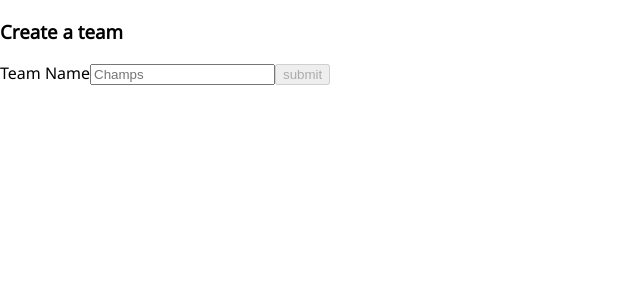
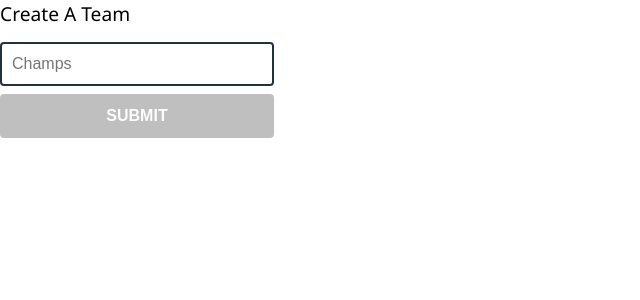
Before and after one commit to meloncatty/roster_bots, a React (Create React App) app: page / in a window 1280 px wide. Shown: the top 300 px of the page, without its empty margins (0-640 px from the left). Built offline with nearby package versions, Linux system fonts and the light colour scheme.

Commit message:
Style form

```diff
--- a/src/components/RosterForm/index.js
+++ b/src/components/RosterForm/index.js
@@ -1,6 +1,7 @@
 import React, { Component } from 'react'
 import { connect } from 'react-redux'
 import getTeamName from '../../actions'
+import './styles.css'
 
 class RosterForm extends Component {
   constructor (props) {
@@ -24,20 +25,26 @@ class RosterForm extends Component {
 
   render () {
     return (
-      <section>
-        <h3>Create a team</h3>
-        <form onSubmit={this.handleSubmit}>
-          <label htmlFor='team-name'>Team Name</label>
+      <form className='roster-form' onSubmit={this.handleSubmit}>
+        <label htmlFor='team-name' className='roster-form-label'>Create A Team</label>
+
           <input
             id='team-name'
             type='text'
             name='teamName'
             placeholder='Champs'
+            className='team-name-input'
             onChange={this.handleOnChange}
             required />
-          <button type='submit' disabled={!this.state.teamName}>submit</button>
-        </form>
-      </section>
+          <button
+            type='submit'
+            disabled={!this.state.teamName}
+            className='submit-roster-button'
+          >
+            submit
+          </button>
+
+      </form>
     )
   }
 }
--- /dev/null
+++ b/src/components/RosterForm/styles.css
@@ -0,0 +1,50 @@
+.roster-form {
+  display: flex;
+  flex-direction: column;
+  width: 280px;
+  display: inline-block;
+}
+
+.team-name-input {
+  width: 250px;
+  height: 20px;
+  padding: 10px;
+  margin: 0;
+  border: 2px solid rgb(34, 49, 63);
+  border-radius: 4px;
+  font-size: 1em;
+  margin-top: 15px;
+  outline: none;
+}
+
+.roster-form-label {
+  font-size: 1.2em;
+}
+
+.submit-roster-button {
+  border-radius: 4px;
+  height: 44px;
+  margin-top: 8px;
+  width: 274px;
+  padding: 10px;
+  border: 2px solid rgb(51, 110, 123);
+  background: rgb(51, 110, 123);
+  font-size: 1em;
+  text-transform: uppercase;
+  font-weight: bold;
+  color: rgb(252, 252, 252);
+}
+
+.submit-roster-button[disabled] {
+  border-radius: 4px;
+  height: 44px;
+  margin-top: 8px;
+  width: 274px;
+  padding: 10px;
+  border: 2px solid rgb(191, 191, 191);
+  background: rgb(191, 191, 191);
+  font-size: 1em;
+  text-transform: uppercase;
+  font-weight: bold;
+  color: rgb(252, 252, 252);
+}
```
